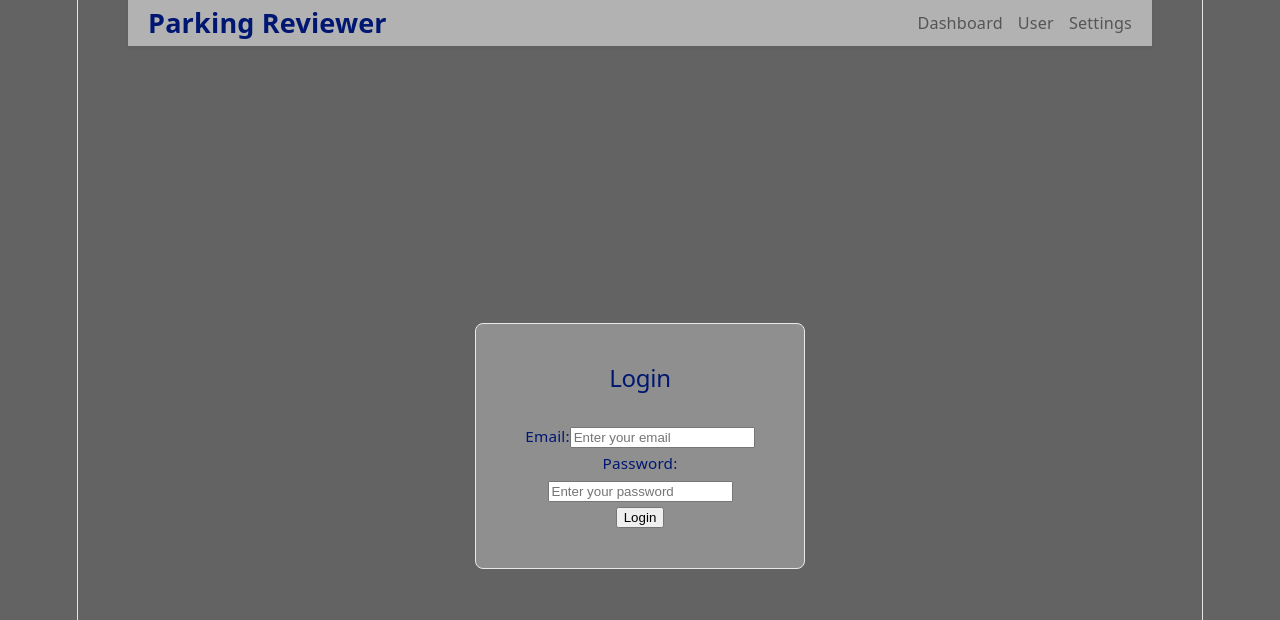
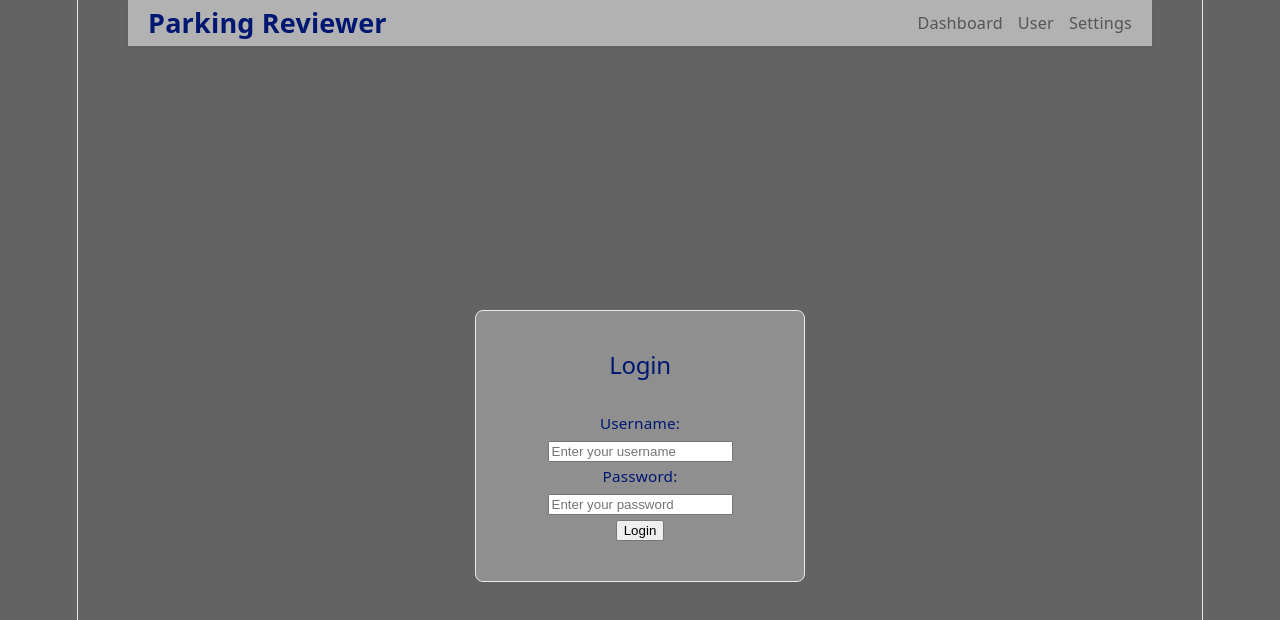
Before and after one commit to phiH007/Parking-Reviewer, a React (Vite) app in the folder frontend/: page / in a window 1280 px wide. Shown: the top 620 px of the page. Built offline with nearby package versions, Linux system fonts and the light colour scheme.

Commit message:
update login (removed email, added username). Updated server.js. Attempting to setup mongodb

```diff
--- a/frontend/src/components/login.jsx
+++ b/frontend/src/components/login.jsx
@@ -5,8 +5,8 @@ const Login = () => {
             <h2>Login</h2>
             <form>
                 <div>
-                    <label for="email">Email:</label>
-                    <input type="email" id="email" placeholder="Enter your email" />
+                    <label for="usn">Username:</label>
+                    <input type="text" id="usn" placeholder="Enter your username" />
                 </div>
                 <div>
                     <label for="password">Password:</label>
```
Also changed, not shown: 1 other file (tests, documents, lock files or other folders).
